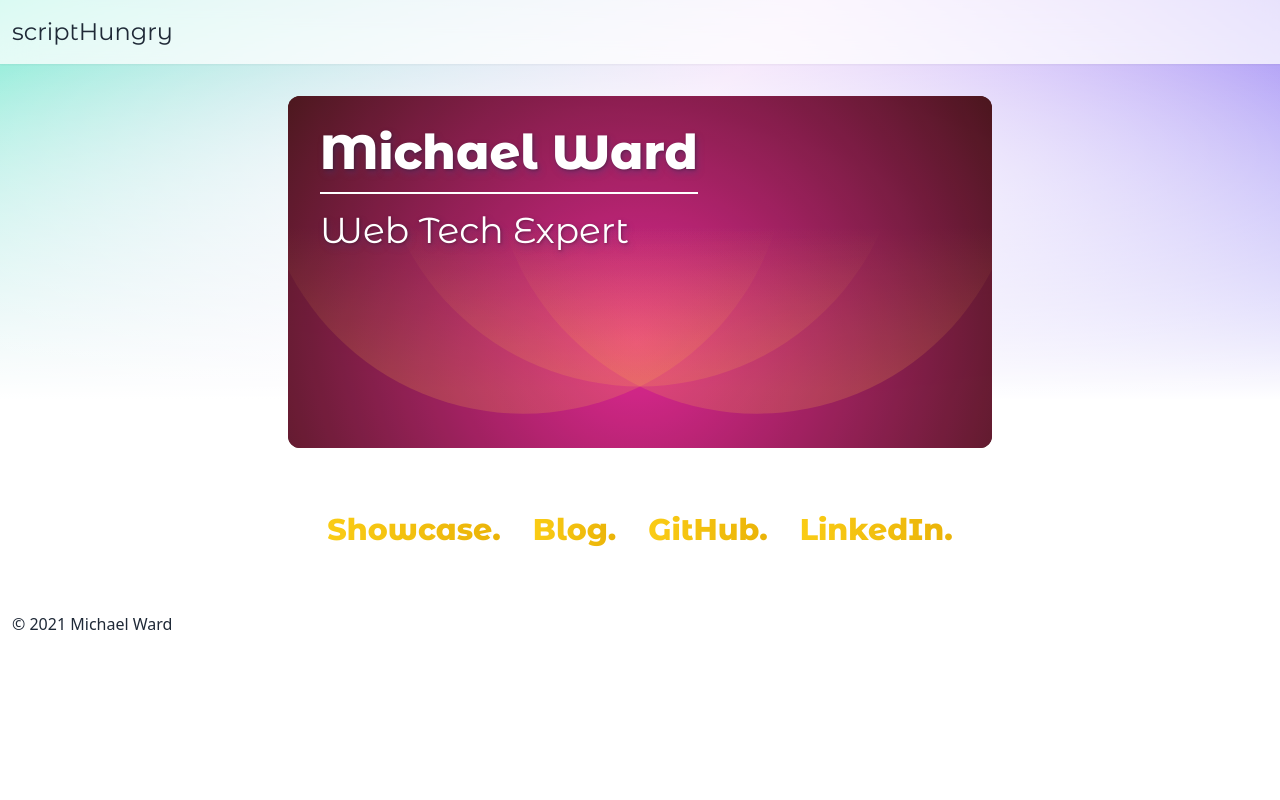
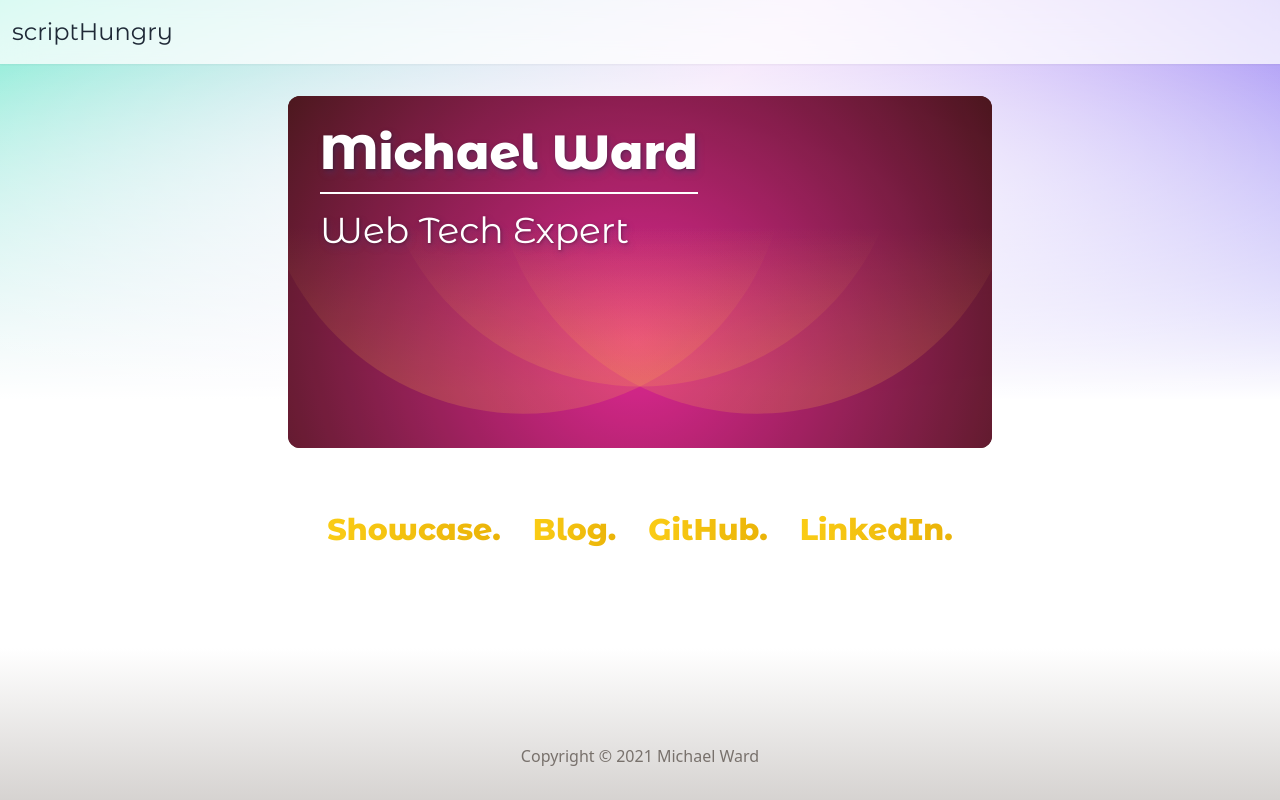
Before and after one commit to mward-sudo/scripthungry-v2, a Next.js app: page / in a window 1280 px wide. Built offline with nearby package versions, Linux system fonts and the light colour scheme.

Commit message:
Style footer Fixes #47

```diff
--- /dev/null
+++ b/components/Footer.tsx
@@ -0,0 +1,14 @@
+const Footer = () => {
+  const today = new Date()
+  const firstYear = 2021
+  const currentYear = today.getFullYear()
+
+  return (
+    <footer className="p-4 pt-24 pb-8 text-center bg-gradient-to-t from-stone-300 dark:from-stone-800 text-stone-500">
+      Copyright © {firstYear}
+      {currentYear > firstYear ? `-${currentYear}` : ``} Michael Ward
+    </footer>
+  )
+}
+
+export default Footer
--- a/components/Layout.tsx
+++ b/components/Layout.tsx
@@ -1,16 +1,18 @@
 import SiteTitle from './SiteTitle'
 import type { FC } from 'react'
+import Footer from './Footer'
 
 const Layout: FC = ({ children }) => {
   return (
-    <>
+    <div className="flex flex-col min-h-screen">
       <header className="sticky mb-8 bg-white bg-opacity-75 shadow-sm dark:bg-gray-800 backdrop-blur-lg">
         <div className="container px-3 py-4 mx-auto">
           <SiteTitle />
         </div>
       </header>
-      <div className="container px-3 mx-auto">{children}</div>
-    </>
+      <div className="container flex-1 px-3 mx-auto">{children}</div>
+      <Footer />
+    </div>
   )
 }
 
--- a/pages/index.tsx
+++ b/pages/index.tsx
@@ -19,8 +19,6 @@ const Home: NextPage = () => (
       <Hero />
       <Links />
     </main>
-
-    <footer>&copy; 2021 Michael Ward</footer>
   </Layout>
 )
 
```
